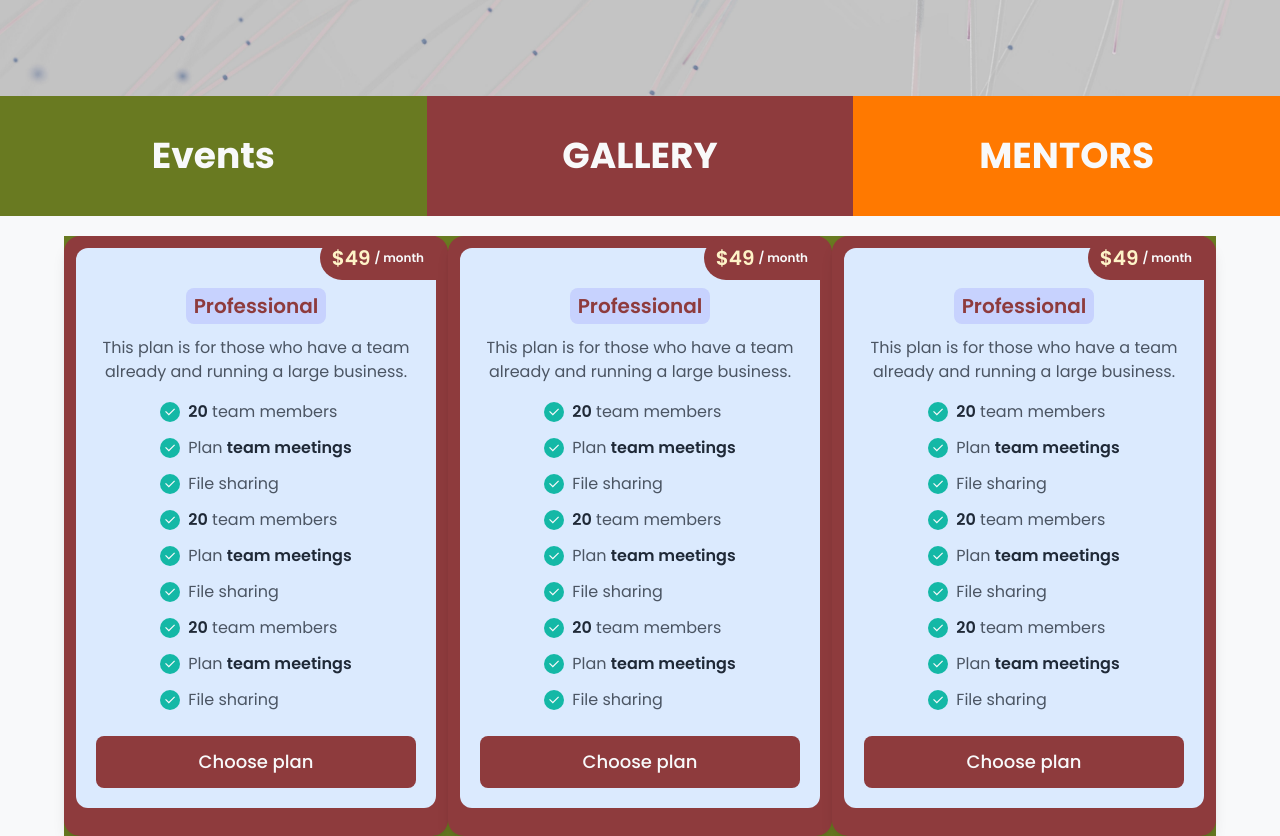
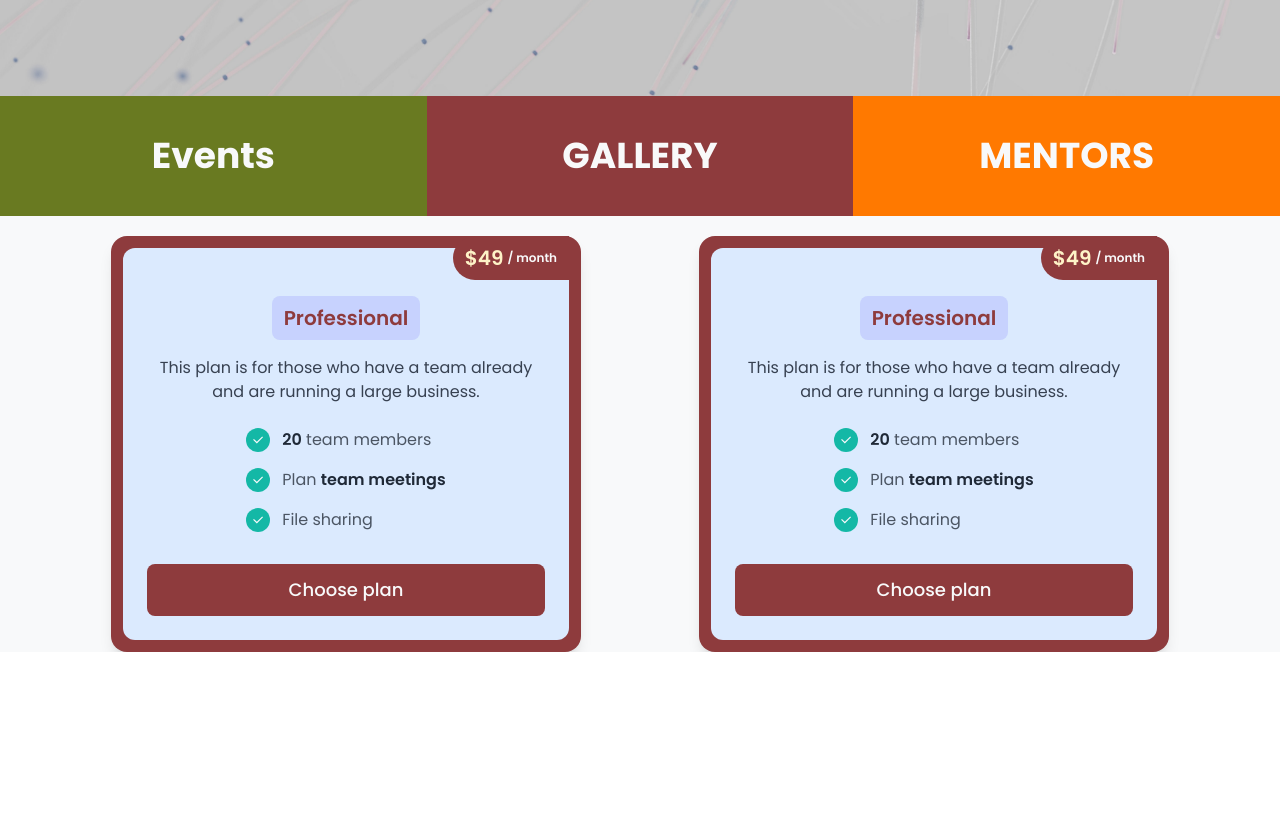
Before and after one commit to a4appIe/src-shoolini-mern, a React (Vite) app in the folder frontend/: page / in a window 1280 px wide. Shown: the part 691-1527 px from the top of the page. After the commit the page ends 1343 px from the top, so only its background shows below. Built offline with nearby package versions, Linux system fonts and the light colour scheme.

Commit message:
fixed_pricing_card_ui

```diff
--- a/frontend/src/components/PricingCard.jsx
+++ b/frontend/src/components/PricingCard.jsx
@@ -2,21 +2,28 @@ import React from "react";
 
 const PricingCard = () => {
   return (
-    <div className="rounded-2xl shadow-lg p-3 bg-darkRed text-gray-600 max-w-md min-h-[75vh]">
-      <div className="relative flex flex-col items-center p-5 pt-10 bg-blue-100 rounded-xl h-full">
+    <div className="rounded-2xl shadow-lg p-3 bg-darkRed text-gray-600 max-w-lg min-w-min sm:w-11/12 lg:w-full xl:w-10/12 mx-auto">
+      <div className="relative flex flex-col items-center p-6 pt-12 bg-blue-100 rounded-xl h-auto">
+        {/* Pricing Badge */}
         <span className="absolute top-0 right-0 flex items-center bg-darkRed rounded-l-full py-2 px-3 text-xl font-semibold text-amber-100 mt-[-12px]">
           $49 <small className="text-xs ml-1 text-white">/ month</small>
         </span>
-        <p className="text-xl font-semibold text-darkRed bg-indigo-200 px-2 py-1 rounded-lg">
+
+        {/* Plan Name */}
+        <p className="text-xl font-semibold text-darkRed bg-indigo-200 px-3 py-2 rounded-lg">
           Professional
         </p>
-        <p className="text-center mt-3">
-          This plan is for those who have a team already and running a large
+
+        {/* Description */}
+        <p className="text-center mt-4 text-gray-700">
+          This plan is for those who have a team already and are running a large
           business.
         </p>
-        <ul className="flex flex-col space-y-3 mt-4">
-          <li className="flex items-center space-x-2">
-            <span className="flex items-center justify-center w-5 h-5 bg-teal-500 text-white rounded-full">
+
+        {/* Features List */}
+        <ul className="flex flex-col space-y-4 mt-6">
+          <li className="flex items-center space-x-3">
+            <span className="flex items-center justify-center w-6 h-6 bg-teal-500 text-white rounded-full">
               <svg
                 xmlns="http://www.w3.org/2000/svg"
                 viewBox="0 0 24 24"
@@ -35,8 +42,8 @@ const PricingCard = () => {
               members
             </span>
           </li>
-          <li className="flex items-center space-x-2">
-            <span className="flex items-center justify-center w-5 h-5 bg-teal-500 text-white rounded-full">
+          <li className="flex items-center space-x-3">
+            <span className="flex items-center justify-center w-6 h-6 bg-teal-500 text-white rounded-full">
               <svg
                 xmlns="http://www.w3.org/2000/svg"
                 viewBox="0 0 24 24"
@@ -57,126 +64,8 @@ const PricingCard = () => {
               </strong>
             </span>
           </li>
-          <li className="flex items-center space-x-2">
-            <span className="flex items-center justify-center w-5 h-5 bg-teal-500 text-white rounded-full">
-              <svg
-                xmlns="http://www.w3.org/2000/svg"
-                viewBox="0 0 24 24"
-                width="14"
-                height="14"
-              >
-                <path fill="none" d="M0 0h24v24H0z" />
-                <path
-                  d="M10 15.172l9.192-9.193 1.415 1.414L10 18l-6.364-6.364 1.414-1.414z"
-                  fill="currentColor"
-                />
-              </svg>
-            </span>
-            <span>File sharing</span>
-          </li>
-          <li className="flex items-center space-x-2">
-            <span className="flex items-center justify-center w-5 h-5 bg-teal-500 text-white rounded-full">
-              <svg
-                xmlns="http://www.w3.org/2000/svg"
-                viewBox="0 0 24 24"
-                width="14"
-                height="14"
-              >
-                <path fill="none" d="M0 0h24v24H0z" />
-                <path
-                  d="M10 15.172l9.192-9.193 1.415 1.414L10 18l-6.364-6.364 1.414-1.414z"
-                  fill="currentColor"
-                />
-              </svg>
-            </span>
-            <span>
-              <strong className="font-semibold text-gray-800">20</strong> team
-              members
-            </span>
-          </li>
-          <li className="flex items-center space-x-2">
-            <span className="flex items-center justify-center w-5 h-5 bg-teal-500 text-white rounded-full">
-              <svg
-                xmlns="http://www.w3.org/2000/svg"
-                viewBox="0 0 24 24"
-                width="14"
-                height="14"
-              >
-                <path fill="none" d="M0 0h24v24H0z" />
-                <path
-                  d="M10 15.172l9.192-9.193 1.415 1.414L10 18l-6.364-6.364 1.414-1.414z"
-                  fill="currentColor"
-                />
-              </svg>
-            </span>
-            <span>
-              Plan{" "}
-              <strong className="font-semibold text-gray-800">
-                team meetings
-              </strong>
-            </span>
-          </li>
-          <li className="flex items-center space-x-2">
-            <span className="flex items-center justify-center w-5 h-5 bg-teal-500 text-white rounded-full">
-              <svg
-                xmlns="http://www.w3.org/2000/svg"
-                viewBox="0 0 24 24"
-                width="14"
-                height="14"
-              >
-                <path fill="none" d="M0 0h24v24H0z" />
-                <path
-                  d="M10 15.172l9.192-9.193 1.415 1.414L10 18l-6.364-6.364 1.414-1.414z"
-                  fill="currentColor"
-                />
-              </svg>
-            </span>
-            <span>File sharing</span>
-          </li>
-          <li className="flex items-center space-x-2">
-            <span className="flex items-center justify-center w-5 h-5 bg-teal-500 text-white rounded-full">
-              <svg
-                xmlns="http://www.w3.org/2000/svg"
-                viewBox="0 0 24 24"
-                width="14"
-                height="14"
-              >
-                <path fill="none" d="M0 0h24v24H0z" />
-                <path
-                  d="M10 15.172l9.192-9.193 1.415 1.414L10 18l-6.364-6.364 1.414-1.414z"
-                  fill="currentColor"
-                />
-              </svg>
-            </span>
-            <span>
-              <strong className="font-semibold text-gray-800">20</strong> team
-              members
-            </span>
-          </li>
-          <li className="flex items-center space-x-2">
-            <span className="flex items-center justify-center w-5 h-5 bg-teal-500 text-white rounded-full">
-              <svg
-                xmlns="http://www.w3.org/2000/svg"
-                viewBox="0 0 24 24"
-                width="14"
-                height="14"
-              >
-                <path fill="none" d="M0 0h24v24H0z" />
-                <path
-                  d="M10 15.172l9.192-9.193 1.415 1.414L10 18l-6.364-6.364 1.414-1.414z"
-                  fill="currentColor"
-                />
-              </svg>
-            </span>
-            <span>
-              Plan{" "}
-              <strong className="font-semibold text-gray-800">
-                team meetings
-              </strong>
-            </span>
-          </li>
-          <li className="flex items-center space-x-2">
-            <span className="flex items-center justify-center w-5 h-5 bg-teal-500 text-white rounded-full">
+          <li className="flex items-center space-x-3">
+            <span className="flex items-center justify-center w-6 h-6 bg-teal-500 text-white rounded-full">
               <svg
                 xmlns="http://www.w3.org/2000/svg"
                 viewBox="0 0 24 24"
@@ -193,7 +82,9 @@ const PricingCard = () => {
             <span>File sharing</span>
           </li>
         </ul>
-        <div className="w-full flex justify-end mt-6">
+
+        {/* Action Button */}
+        <div className="w-full flex justify-center mt-8">
           <a
             className="w-full py-3 text-center text-white bg-darkRed rounded-lg font-medium text-lg hover:bg-indigo-700 focus:outline-none"
             href="#"
--- a/frontend/src/pages/Home.jsx
+++ b/frontend/src/pages/Home.jsx
@@ -93,8 +93,7 @@ const Home = () => {
           bgclr={"orange"}
         />
       </div>
-      <div className="grid md:grid-cols-3 lg:grid-cols-3 place-items-center flex-wrap mt-5 w-[90%] bg-green mx-auto max-sm:grid-cols-1 sm:grid-cols-2">
-        <PricingCard />
+      <div className="grid grid-cols-1 sm:grid-cols-2 gap-6 place-items-center mt-5 w-[90%] mx-auto">
         <PricingCard />
         <PricingCard />
       </div>
```
